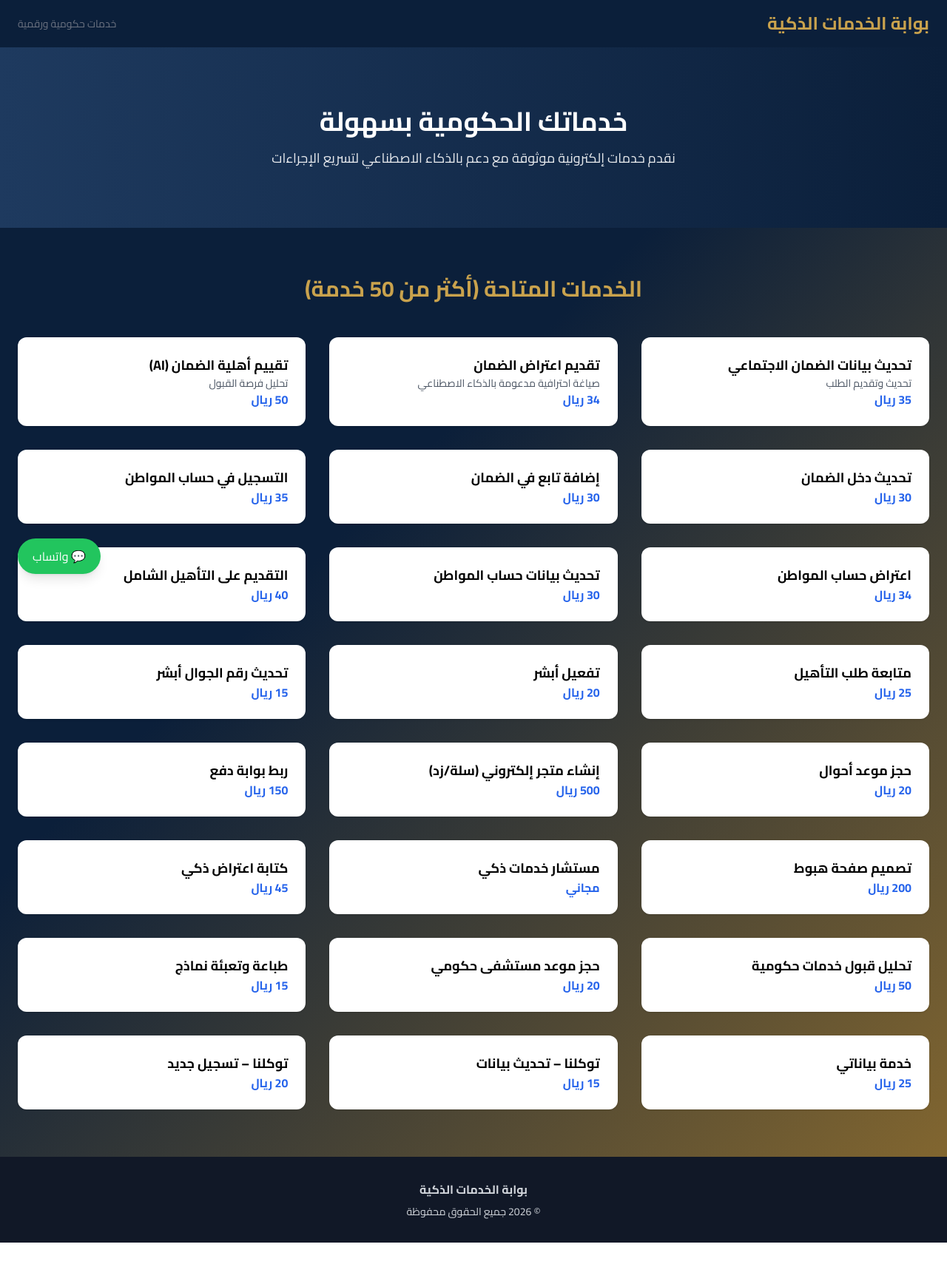
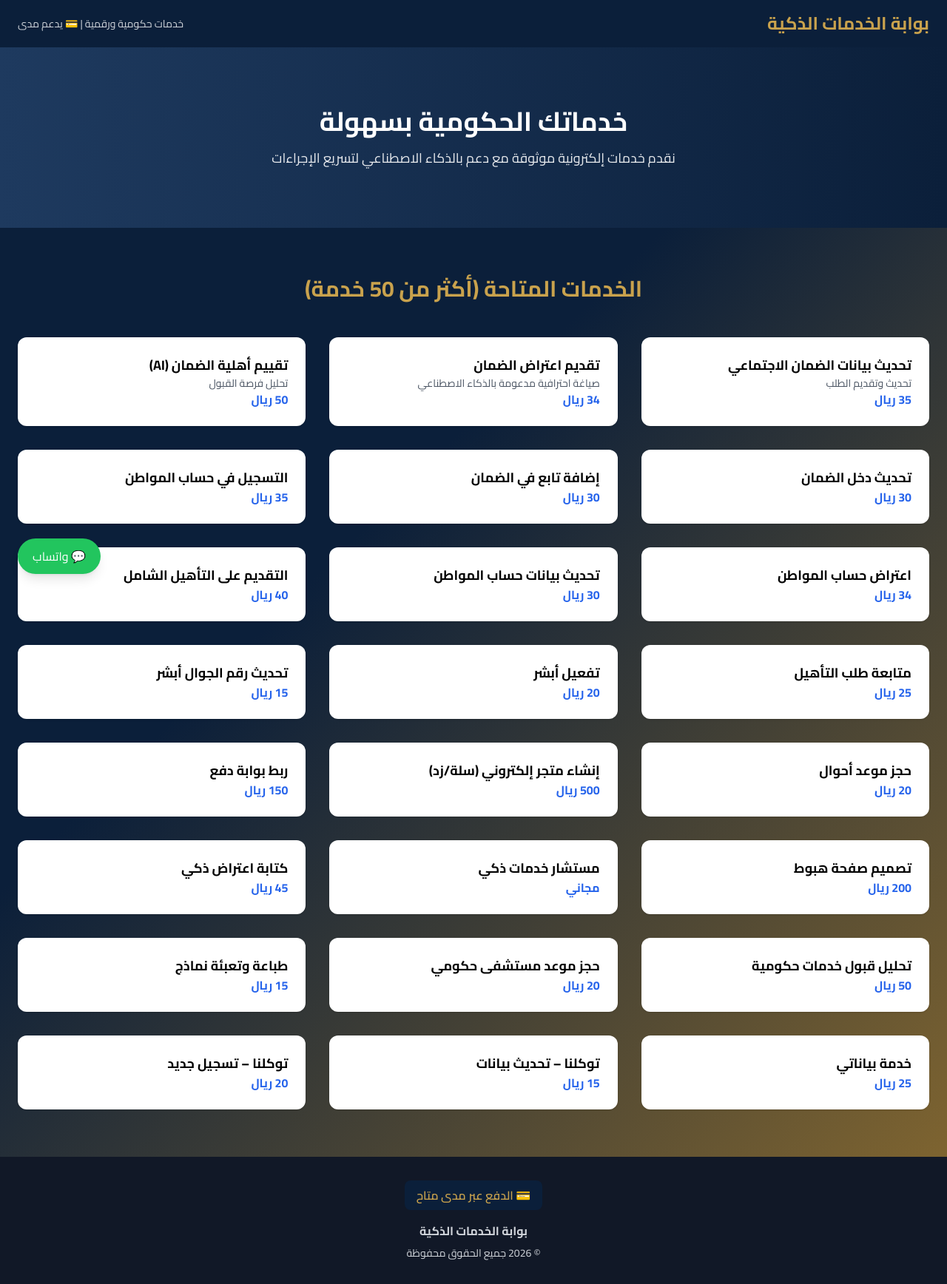
Before and after one commit to naserhijan67-wq/services, a plain HTML site: page index.html in a window 1280 px wide. Shown: the whole page at 74% size. Before the commit the page ends 1680 px from the top, so only its background shows below. Drawn offline with nearby package versions, Linux system fonts and the light colour scheme.

Commit message:
Update index.html

```diff
--- a/index.html
+++ b/index.html
@@ -14,7 +14,7 @@
 <header class="bg-[#0b1f3a] shadow">
   <div class="max-w-7xl mx-auto px-6 py-4 flex justify-between items-center">
     <h1 class="text-2xl font-bold text-[#c9a24d]">بوابة الخدمات الذكية</h1>
-    <span class="text-sm text-gray-500">خدمات حكومية ورقمية</span>
+    <span class="text-sm text-gray-300">خدمات حكومية ورقمية | 💳 يدعم مدى</span>
   </div>
 </header>
 
@@ -72,10 +72,13 @@
 </section>
 
 <!-- WhatsApp -->
-<a href="https://wa.me/966500000000" target="_blank" class="fixed bottom-6 left-6 bg-green-500 text-white px-5 py-3 rounded-full shadow-lg">💬 واتساب</a>
+<a href="https://wa.me/966547676431" target="_blank" class="fixed bottom-6 left-6 bg-green-500 text-white px-5 py-3 rounded-full shadow-lg">💬 واتساب</a>
 
 <!-- Footer -->
 <footer class="bg-gray-900 text-gray-300 py-8 text-center">
+  <div class="mb-4">
+    <span class="inline-block bg-[#0b1f3a] text-[#c9a24d] px-4 py-2 rounded-lg font-semibold">💳 الدفع عبر مدى متاح</span>
+  </div>
   <p class="mb-2 font-bold">بوابة الخدمات الذكية</p>
   <p class="text-sm">© 2026 جميع الحقوق محفوظة</p>
 </footer>
```
